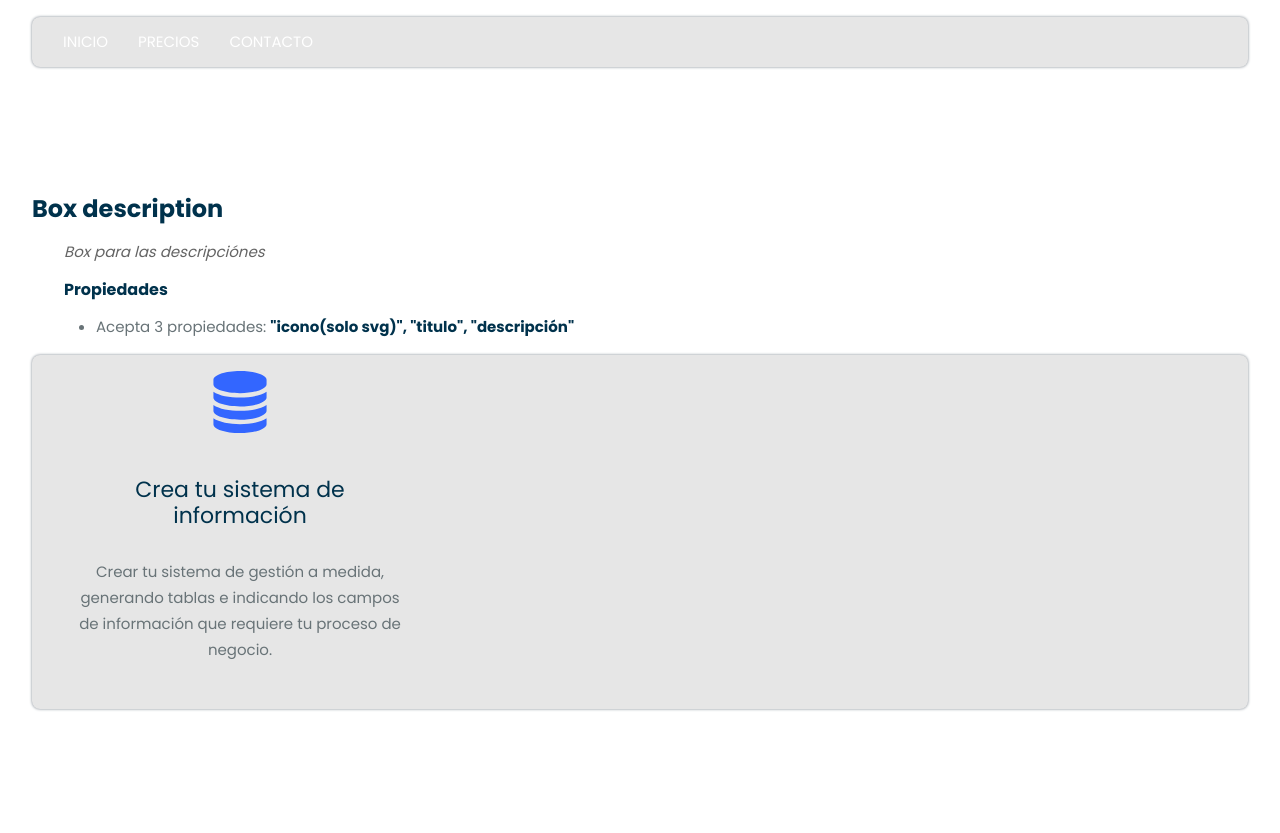
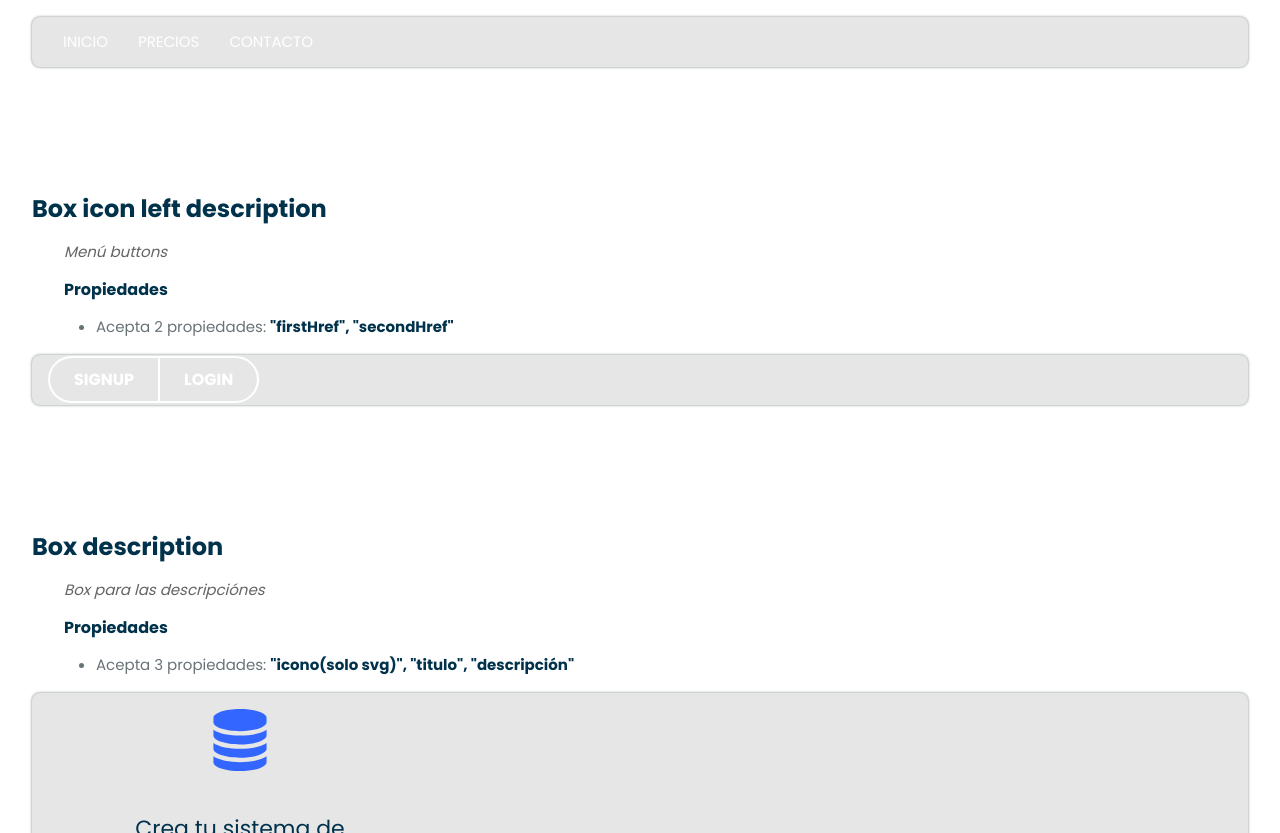
Before and after one commit to Gatodegithub/web-baustack-andres, a Next.js app: page /libreria in a window 1280 px wide. Shown: the part 1243-2076 px from the top of the page. Built offline with nearby package versions, Linux system fonts and the light colour scheme.

Commit message:
Menú buttons

```diff
--- a/baustack-lib/Sets/MenuLinkSet.js
+++ b/baustack-lib/Sets/MenuLinkSet.js
@@ -1,5 +1,5 @@
 import Set from "@lib/Utils/Set";
-import MenuLink from "@components/NavBar/MenuLink";
+import MenuLink from "@components/NavBar/Links/MenuLink";
 
 export default function MenuLinkSet() {
   const docs = <p>Links correspondientes al menú, cada propiedad representa el link ya predefinido en el componente</p>;
@@ -14,9 +14,19 @@ export default function MenuLinkSet() {
   return (
     <Set title="Menú links" docs={docs} properties={properties}>
       <MenuLink
-        firstHref={null}
-        secondHref={null}
-        thirdHref={null}
+        linkArray={[{
+          sectionID: null,
+          name: 'Inicio'
+        },
+        {
+          sectionID: null,
+          name: 'Precios'
+        },
+        {
+          sectionID: null,
+          name: 'Contacto'
+        }]}
+
       />
     </Set>
   );
--- /dev/null
+++ b/baustack-lib/Sets/SignButtonSet.js
@@ -0,0 +1,19 @@
+import Set from "@lib/Utils/Set";
+import SignButton from "@components/NavBar/SignButtons/SignButton";
+
+export default function BoxDescriptionSet() {
+  const docs = <p>Menú buttons</p>;
+  const properties = (
+    <ul>
+      <li>
+        Acepta 2 propiedades: <b>"firstHref", "secondHref"</b>
+      </li>
+    </ul>
+  );
+
+  return (
+    <Set title="Box icon left description" docs={docs} properties={properties}>
+      <SignButton firstHref="/signup" secondHref="/signup" />
+    </Set>
+  );
+}
--- /dev/null
+++ b/components/NavBar/Links/MenuLink.js
@@ -0,0 +1,11 @@
+import styles from "@components/NavBar/NavBar.module.scss";
+
+export default function MenuLink({ linkArray }) {
+  return (
+    <div className={styles.MenuContainer}>
+      {linkArray.map((el) => (
+        <a href={el.sectionID} key={el.name}>{el.name}</a>
+      ))}
+    </div>
+  );
+}
--- a/components/NavBar/MenuLink.js
+++ /dev/null
@@ -1,11 +0,0 @@
-import styles from "@components/NavBar/NavBar.module.scss";
-
-export default function MenuLink({ firstHref, secondHref, thirdHref }) {
-  return (
-    <div className={styles.MenuContainer}>
-      <a href={firstHref}>Inicio</a>
-      <a href={secondHref}>Precios</a>
-      <a href={thirdHref}>Contacto</a>
-    </div>
-  );
-}
--- a/components/NavBar/NavBar.module.scss
+++ b/components/NavBar/NavBar.module.scss
@@ -1,5 +1,6 @@
 @import "../Lib.scss";
 
+// Links
 .MenuContainer {
   @include medium {
     display: flex;
@@ -20,3 +21,39 @@
     }
   }
 }
+
+// Sign
+.SignButton {
+  & a {
+    font-weight: 600;
+    text-transform: uppercase;
+    padding: 10px 24px;
+    text-decoration: none;
+    color: $text-white;
+    border: 2px solid $text-white;
+    background: none;
+    transition: all 0.3s ease 0s;
+
+    &:hover {
+      background-color: $bk-variant5;
+    }
+
+    @include medium {
+      color: $bk-variant5;
+      border: 2px solid $bk-variant5;
+
+      &:hover {
+        color: $text-white;
+      }
+    }
+  }
+
+  & a:first-child {
+    border-right: none;
+    border-radius: 30px 0px 0px 30px;
+  }
+
+  & a:last-child {
+    border-radius: 0px 30px 30px 0px;
+  }
+}
--- /dev/null
+++ b/components/NavBar/SignButtons/SignButton.js
@@ -0,0 +1,11 @@
+import styles from "@components/NavBar/NavBar.module.scss";
+import Link from "next/link";
+
+export default function MenuLink({firstHref, secondHref}) {
+  return (
+    <div className={styles.SignButton}>
+      <Link href={firstHref} >signup</Link>
+      <Link href={secondHref} >login</Link>
+    </div>
+  );
+}
--- a/pages/libreria/index.js
+++ b/pages/libreria/index.js
@@ -3,6 +3,7 @@ import BoxDescriptionSet from "baustack-lib/Sets/BoxDescriptionSet";
 import BoxIconLeft from "baustack-lib/Sets/BoxIconLeftSet";
 import HeroSet from "@lib/Sets/BoxCallToActionSet";
 import MenuLinkSet from "@lib/Sets/MenuLinkSet";
+import SignButtonSet from "@lib/Sets/SignButtonSet";
 import styles from "@lib/Library.module.scss";
 
 const DOCS = () => (
@@ -47,6 +48,7 @@ export default function LibreriaIndex() {
       </div>
       <ActionButtonSet />
       <MenuLinkSet />
+      <SignButtonSet />
       <BoxDescriptionSet />
       <HeroSet />
       <BoxIconLeft />
```
